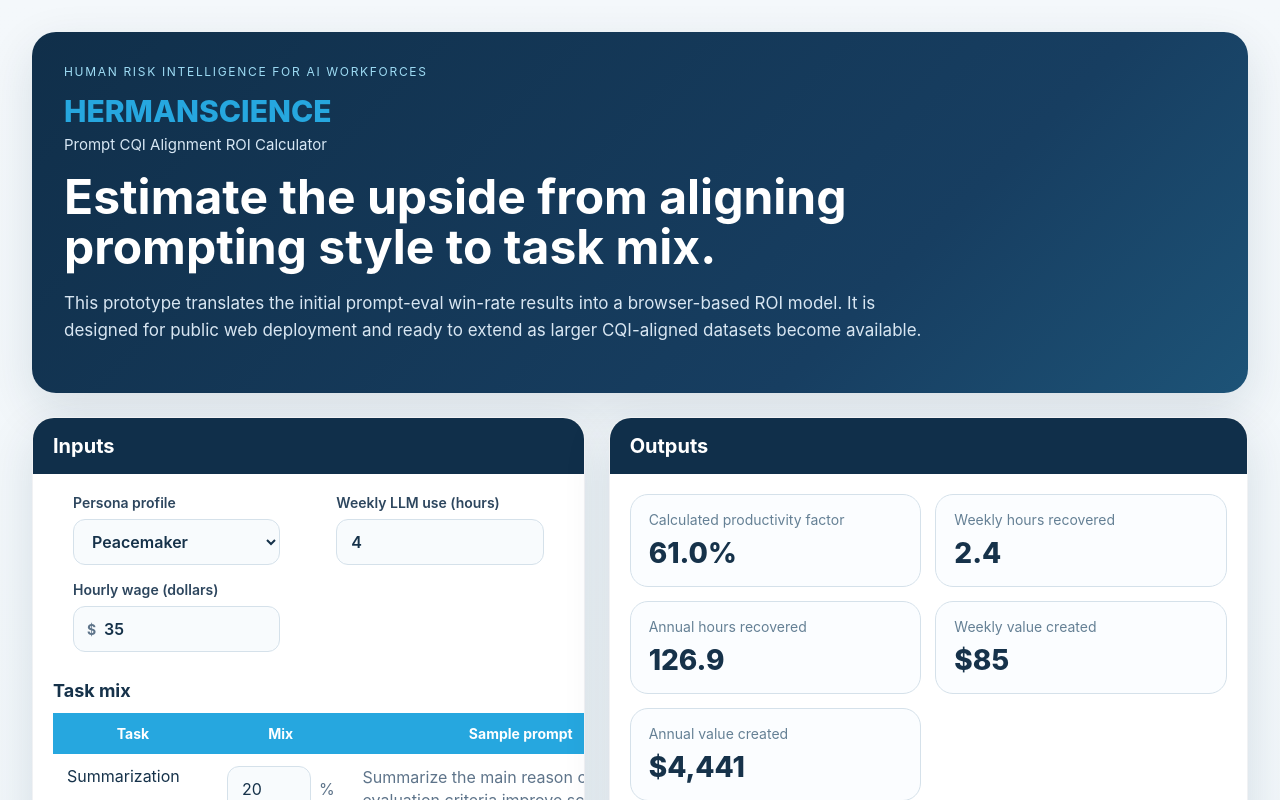
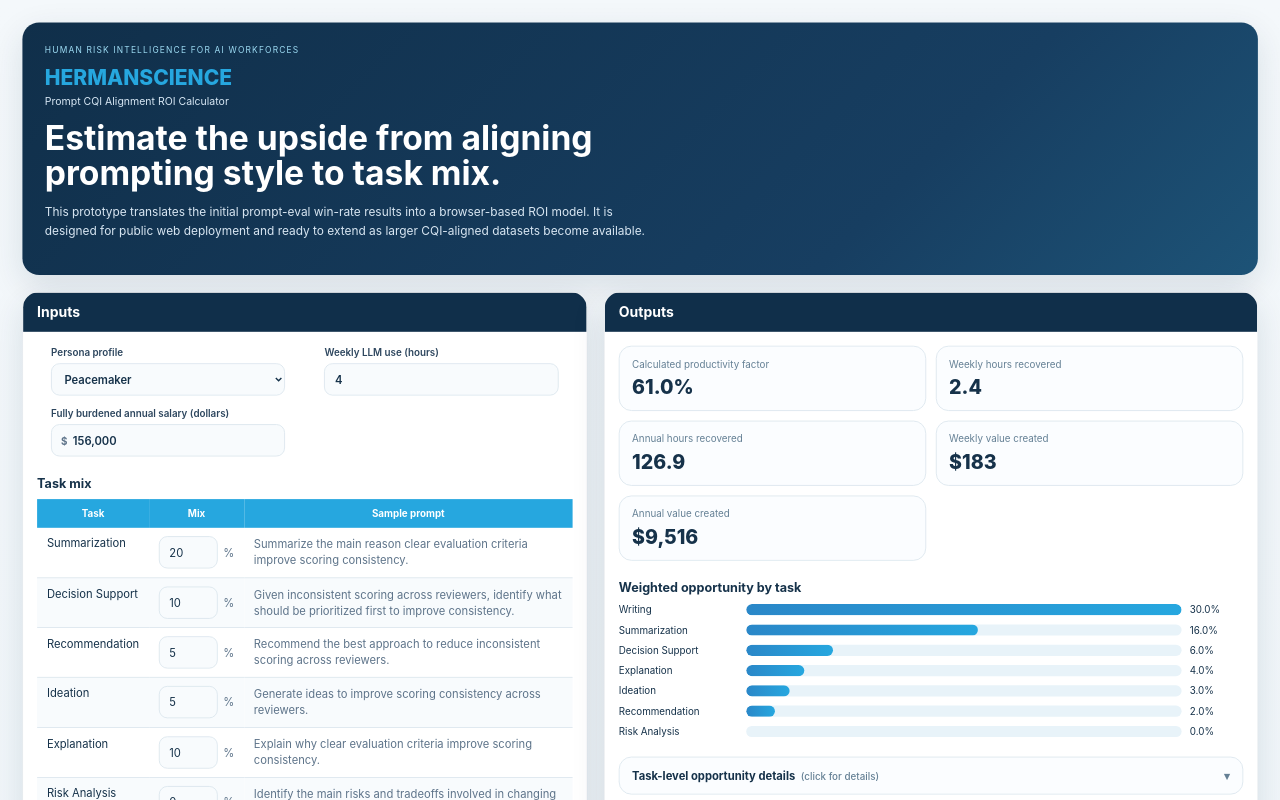
Before and after one commit to gtmnow/hermanscience-prompt-cqi-roi-calculator, a React (Vite) app: page / in a window 1280 px wide. Shown: the top 800 px of the page. Built offline with nearby package versions, Linux system fonts and the light colour scheme.

Commit message:
changed default scale to .7 changed from hourly $ to annual

```diff
--- a/src/App.tsx
+++ b/src/App.tsx
@@ -10,21 +10,21 @@ import { calculateRoi } from './utils/calculator';
 const initialInputs: Inputs = {
   profileKey: 'peacemaker',
   weeklyLlmHours: 4,
-  hourlyWage: 35,
+  annualSalary: 156000,
   taskMix: { ...defaultTaskMix },
 };
 
 function getUiScale(): number {
-  if (typeof window === 'undefined') return 1;
+  if (typeof window === 'undefined') return 0.7;
 
   const params = new URLSearchParams(window.location.search);
   const rawScale = params.get('scale');
 
-  if (!rawScale) return 1;
+  if (!rawScale) return 0.7;
 
   const parsed = Number(rawScale);
 
-  if (!Number.isFinite(parsed)) return 1;
+  if (!Number.isFinite(parsed)) return 0.7;
 
   return Math.min(Math.max(parsed, 0.5), 1.5);
 }
--- a/src/components/InputsPanel.tsx
+++ b/src/components/InputsPanel.tsx
@@ -9,6 +9,10 @@ interface InputsPanelProps {
   onInputChange: <K extends keyof Inputs>(key: K, value: Inputs[K]) => void;
   onTaskMixChange: (task: TaskKey, value: number) => void;
   onNormalize: () => void;
+}
+
+function formatNumber(value: number): string {
+  return new Intl.NumberFormat('en-US').format(value || 0);
 }
 
 export function InputsPanel({
@@ -50,16 +54,21 @@ export function InputsPanel({
         </label>
 
         <label>
-          <span>Hourly wage (dollars)</span>
+          <span>Fully burdened annual salary (dollars)</span>
           <div className="currency-input-wrap">
             <span className="currency-prefix">$</span>
             <input
               className="currency-input"
-              type="number"
-              min="0"
-              step="1"
-              value={inputs.hourlyWage}
-              onChange={(event) => onInputChange('hourlyWage', Number(event.target.value))}
+              type="text"
+              inputMode="numeric"
+              value={formatNumber(inputs.annualSalary)}
+              onChange={(event) => {
+                const raw = event.target.value.replace(/,/g, '');
+                const numeric = Number(raw);
+                if (!isNaN(numeric)) {
+                  onInputChange('annualSalary', numeric);
+                }
+              }}
             />
           </div>
         </label>
--- a/src/utils/calculator.ts
+++ b/src/utils/calculator.ts
@@ -46,7 +46,8 @@ export function calculateRoi(inputs: Inputs): CalculatorResult {
 
   const weeklyHoursRecovered = inputs.weeklyLlmHours * calculatedProductivityFactor;
   const annualHoursRecovered = weeklyHoursRecovered * 52;
-  const weeklyValueCreated = weeklyHoursRecovered * inputs.hourlyWage;
+  const hourlyRate = inputs.annualSalary / 2080;
+  const weeklyValueCreated = weeklyHoursRecovered * hourlyRate;
   const annualValueCreated = weeklyValueCreated * 52;
   const mixTotal = taskRows.reduce((sum, row) => sum + row.mix, 0);
   const isMixValid = Math.abs(mixTotal - 1) < 0.00001;
```
